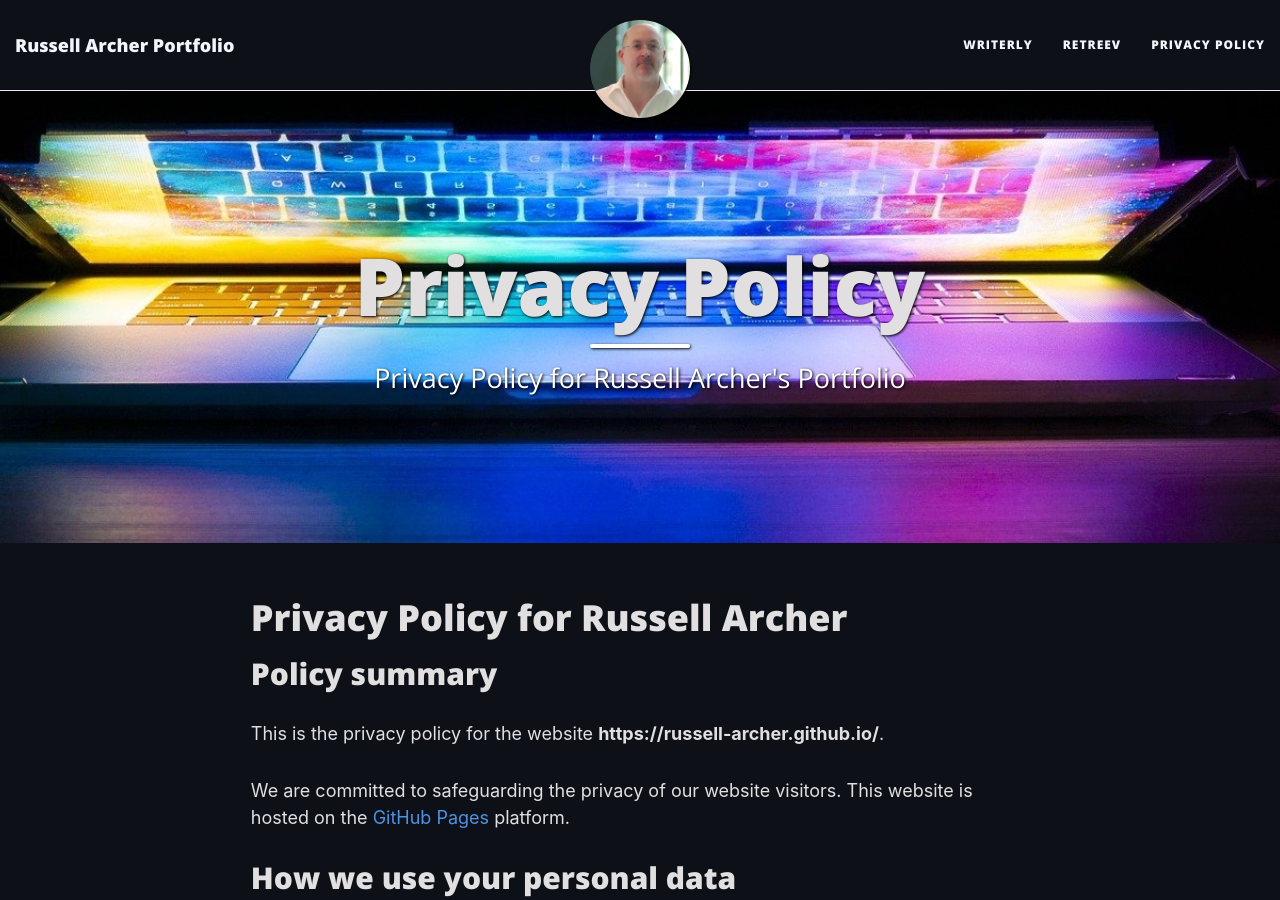
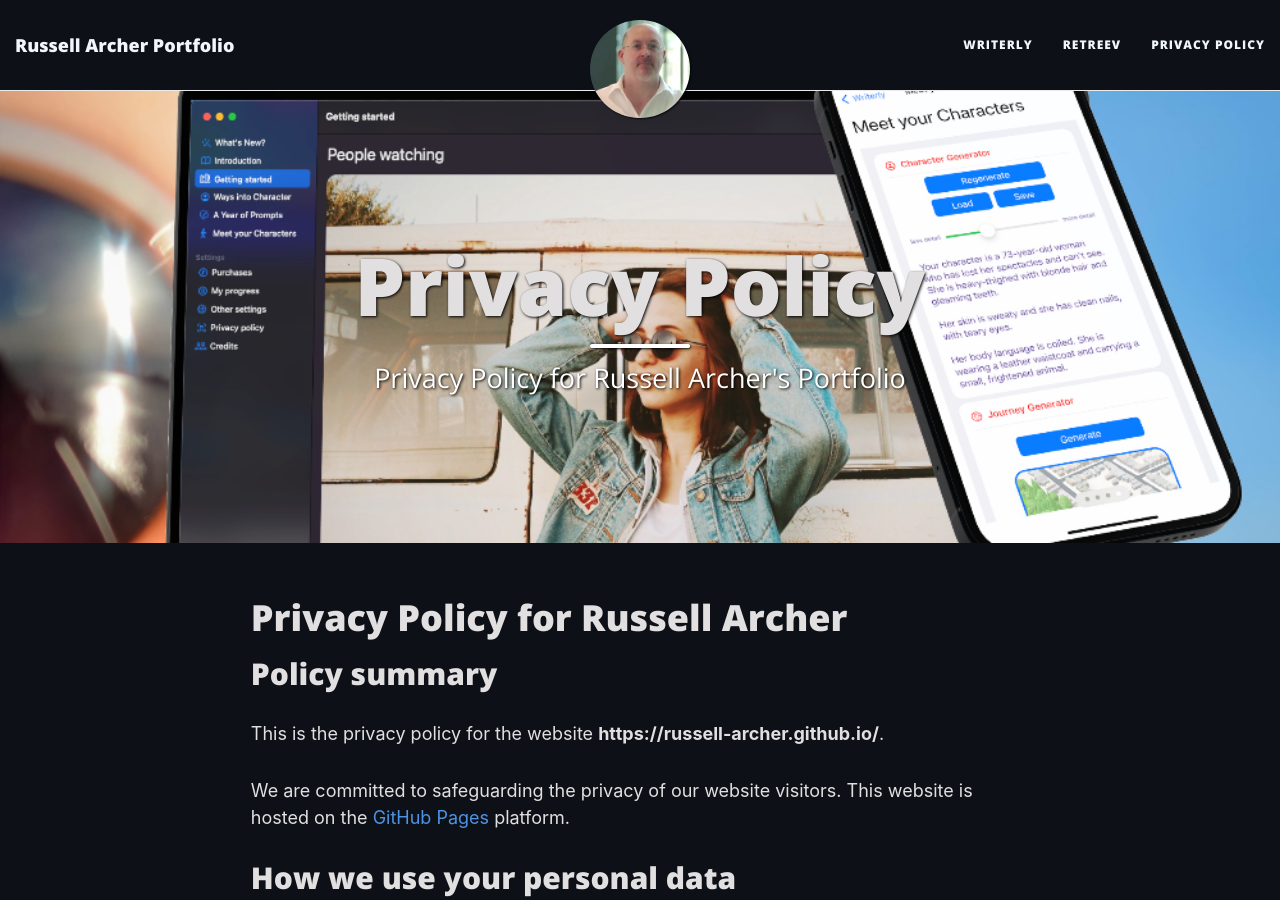
Before and after one commit to russell-archer/russell-archer.github.io, a Jekyll site: the page built from privacy.md, in a window 1280 px wide and 900 px high. Built offline with Jekyll 4.4.1, drawn with Linux system fonts in a browser that asks for light colours; nearby versions of some CDN libraries.

Commit message:
Updated header image for writerly 2.0
Signed-off-by: Russell Archer <russell.archer@mac.com>

```diff
--- a/privacy.md
+++ b/privacy.md
@@ -2,7 +2,7 @@
 layout: page
 title: Privacy Policy
 subtitle: Privacy Policy for Russell Archer's Portfolio
-bigimg: /img/keyboard-5017973_1920.jpg
+bigimg: /img/siteBgSm.png
 ---
 
 # Privacy Policy for Russell Archer
```
Also changed, not shown: img/siteBgSm.png (added), 1 other file.
